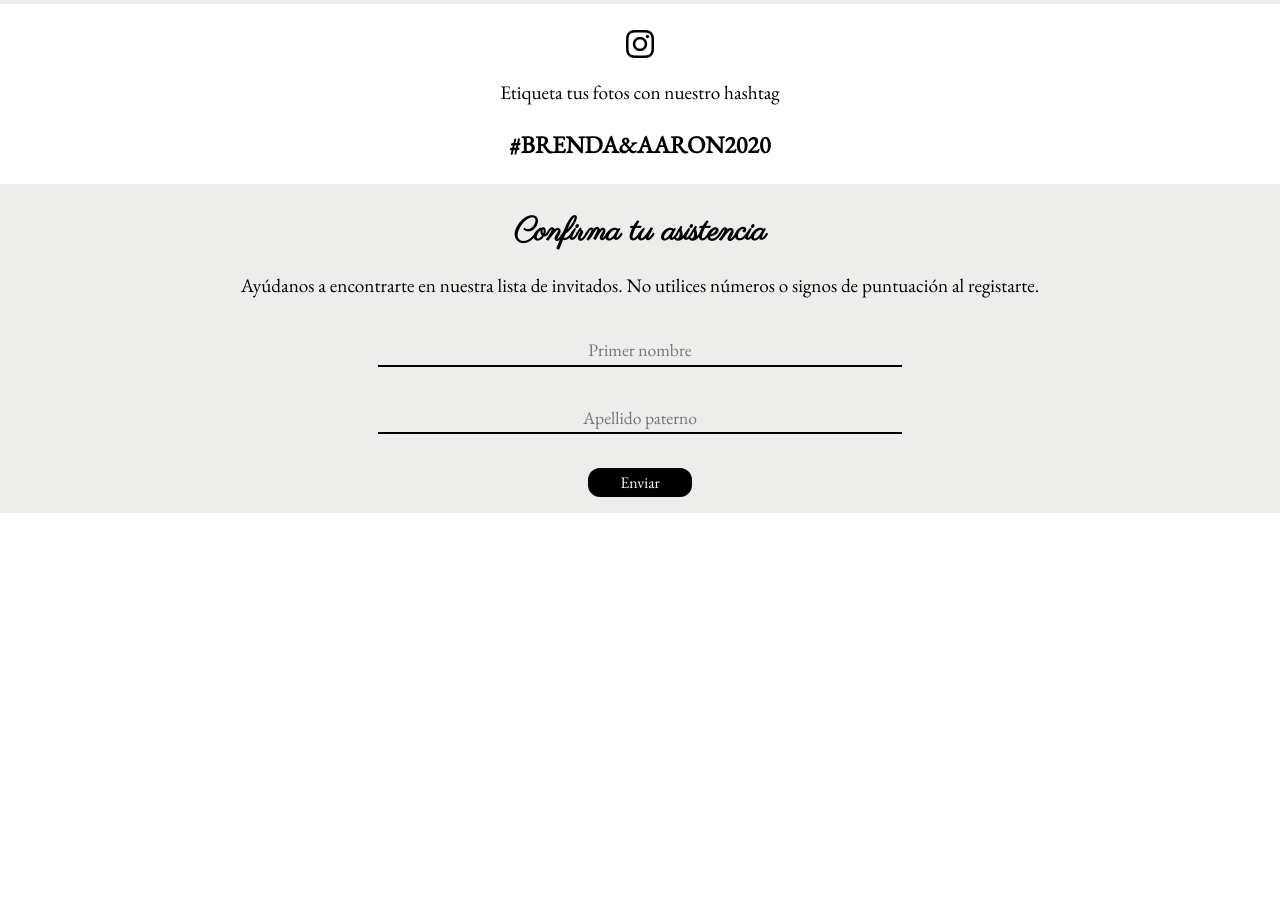
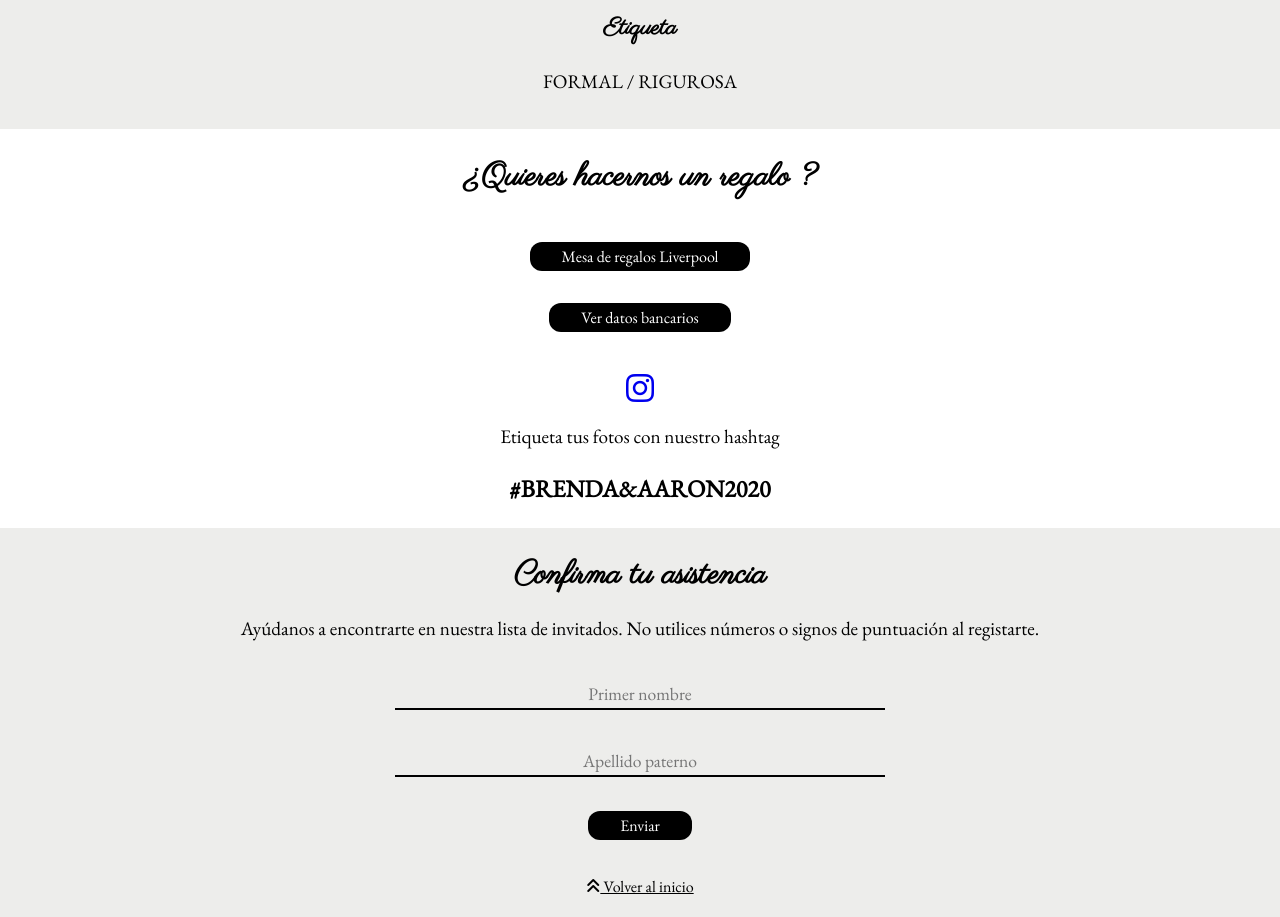
Before and after one commit to nayelyrodarte/Wedding-Rsvp, a React (Create React App) app: page / in a window 1280 px wide. Shown: the part 880-1797 px from the top of the page. Before the commit the page ends 1393 px from the top, so only its background shows below. Built offline with nearby package versions, Linux system fonts and the light colour scheme.

Commit message:
added react-scroll and last sections of layout

```diff
--- a/package.json
+++ b/package.json
@@ -9,6 +9,7 @@
     "react": "^16.12.0",
     "react-dom": "^16.12.0",
     "react-scripts": "3.3.0",
+    "react-scroll": "^1.7.16",
     "styled-components": "^5.0.1"
   },
   "scripts": {
--- a/src/App.js
+++ b/src/App.js
@@ -5,6 +5,7 @@ import './App.css';
 import Insta from './Insta';
 import Itinerary from './Itinerary';
 import Styles from './Styles';
+import Gifts from './Gifts';
 
 class App extends React.Component {
   render() {
@@ -13,6 +14,7 @@ class App extends React.Component {
         <Styles />
         <Main />
         <Itinerary />
+        <Gifts />
         <Insta />
         <Form />
       </div>
--- a/src/Form.js
+++ b/src/Form.js
@@ -1,5 +1,6 @@
 import React from 'react';
 import styled from 'styled-components';
+import { animateScroll as scroll } from 'react-scroll';
 
 const RSVP = styled.div`
   display: flex;
@@ -11,6 +12,15 @@ const RSVP = styled.div`
     width: 30%;
     text-align: center;
   }
+
+  .toTop {
+    background: none;
+    color: black;
+    text-decoration-line: underline;
+  }
+
+  .toTop:hover {
+    color: gray
 `;
 
 class Form extends React.Component {
@@ -31,6 +41,10 @@ class Form extends React.Component {
   onSubmit = e => {
     e.preventDefault();
     console.log(this.state);
+  };
+
+  scrollToTop = () => {
+    scroll.scrollToTop();
   };
 
   render() {
@@ -58,6 +72,12 @@ class Form extends React.Component {
         />
 
         <button onClick={this.onSubmit}>Enviar</button>
+
+        <button onClick={this.scrollToTop} className='toTop'>
+          {' '}
+          <i class='fa fa-angle-double-up' aria-hidden='true'></i> Volver al
+          inicio{' '}
+        </button>
       </RSVP>
     );
   }
--- a/src/Gifts.js
+++ b/src/Gifts.js
@@ -1,8 +1,23 @@
 import React from 'react';
 import styled from 'styled-components';
 
+const Layout = styled.div`
+  display: flex;
+  flex-direction: column;
+
+  button {
+    align-self: center;
+  }
+`;
+
 function Gifts() {
-  return <div></div>;
+  return (
+    <Layout>
+      <h2> ¿Quieres hacernos un regalo ? </h2>{' '}
+      <button> Mesa de regalos Liverpool </button>{' '}
+      <button> Ver datos bancarios </button>{' '}
+    </Layout>
+  );
 }
 
 export default Gifts;
--- a/src/Insta.js
+++ b/src/Insta.js
@@ -3,7 +3,14 @@ import React from 'react';
 function Insta() {
   return (
     <div style={{ margin: '1.5em' }}>
-      <i className='fa fa-instagram fa-2x' aria-hidden='true'></i>
+      <a href='https://www.instagram.com'>
+        <i
+          className='fa fa-instagram fa-2x'
+          aria-hidden='true'
+          styles={{ color: 'white' }}
+        ></i>
+      </a>
+
       <p>Etiqueta tus fotos con nuestro hashtag</p>
       <p style={{ fontSize: '1.5em', fontWeight: 'bold' }}>#BRENDA&AARON2020</p>
     </div>
--- a/src/Itinerary.js
+++ b/src/Itinerary.js
@@ -1,7 +1,6 @@
-import React, { Component } from 'react';
+import React from 'react';
 
-class Itinerary extends Component {
-  render() {
+function Itinerary() {
   return (
     <div>
       <div style={{ backgroundColor: '#EDEDEB', padding: '1em' }}>
@@ -12,9 +11,7 @@ class Itinerary extends Component {
           Av.Venustiano Carranza 1810, Bolívar, Zona Centro, Chihuahua, Chih.
         </p>
         <p> 00: 00 hrs </p>
-          <button href='https://goo.gl/maps/gyEpWxBD3KmfQzZs5'>
-            Ir al mapa
-          </button>
+        <button href='https://goo.gl/maps/gyEpWxBD3KmfQzZs5'>Ir al mapa</button>
         <h3> Recepción </h3>
         <p> Salón de Eventos Los Encinos </p>
         <p> Calle 38 6601 B, Tabalaopa, Chihuahua, Chih. </p>
@@ -22,10 +19,11 @@ class Itinerary extends Component {
         <button href='https://goo.gl/maps/U7Zzdo4LRmcELCay8'>
           Ir a al mapa
         </button>
+        <h3>Etiqueta</h3>
+        <p style={{ fontFamily: 'EB Garamond' }}>FORMAL / RIGUROSA</p>
       </div>
     </div>
   );
 }
-}
 
 export default Itinerary;
--- a/src/Styles.js
+++ b/src/Styles.js
@@ -1,8 +1,7 @@
-import {
-    createGlobalStyle
-} from 'styled-components';
+import { createGlobalStyle } from 'styled-components';
 
-const Styles = createGlobalStyle `
+const Styles = createGlobalStyle`
+
 body {
   font-family: 'EB Garamond';
   margin: 0;
@@ -49,7 +48,7 @@ input {
   border: none;
   border-bottom: 2px solid black;
   background-color: transparent;
-  padding: 0.2em 4em;
+  padding: 0.2em 3em;
   margin: 1em;
   outline: none;
 }
```
Also changed, not shown: src/Etiquete.js (added, +12 -0 lines), 1 other file (tests, documents, lock files or other folders). Lines whose indentation alone changed are shown as unchanged.
